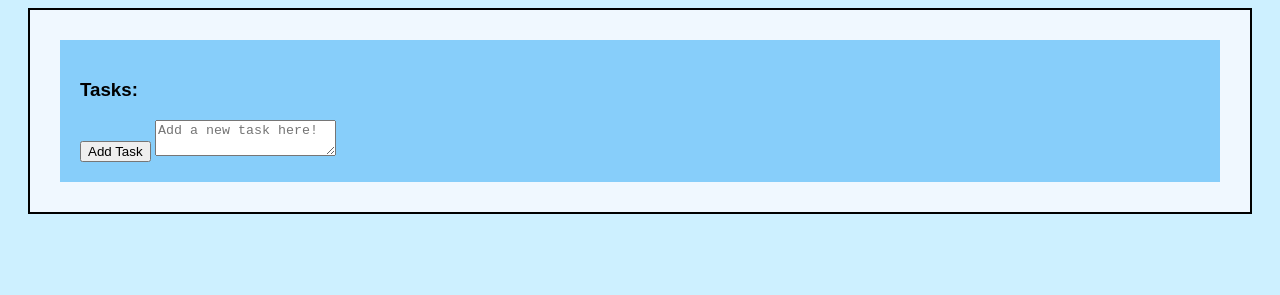
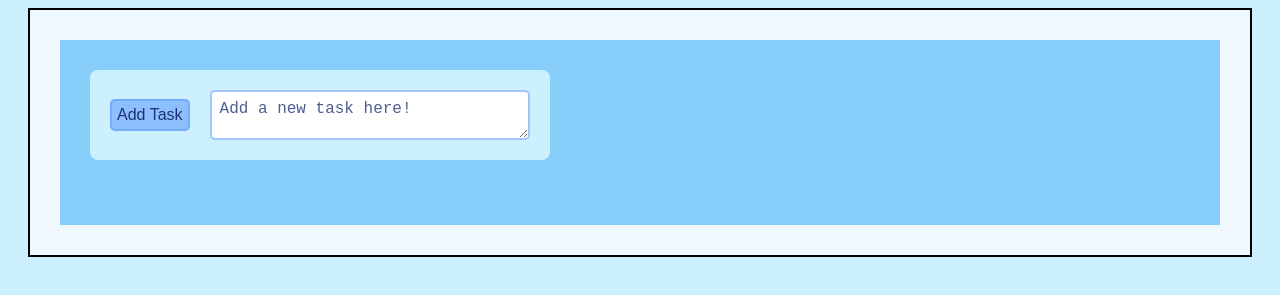
Before and after one commit to maya-venegas/cs361, a website: page sitePages/home.html in a window 1280 px wide. Shown: the part 383-678 px from the top of the page. Drawn offline with Linux system fonts and the light colour scheme.

Commit message:
Tweaking site colors and fixing task addition button placement

```diff
--- a/siteLogic/tasks.js
+++ b/siteLogic/tasks.js
@@ -54,7 +54,7 @@ function createTask(userInput) {
     taskDiv.appendChild(checkbox);
     taskDiv.appendChild(taskText);
 
-    // Add task div to the container
-    var container = addTaskButton.parentNode;
+    // Add task div to the tasks container
+    var container = document.getElementById("in-progress-tasks");
     container.appendChild(taskDiv);
 }
--- a/sitePages/home.html
+++ b/sitePages/home.html
@@ -27,9 +27,13 @@
 </div>
 <div class="task-container">
     <div class="in-progress-section">
-        <h3>Tasks:</h3>
-        <button id="in-progress" class="add-task-button">Add Task</button>
-        <textarea id="new-task-title" placeholder="Add a new task here!"></textarea>
+        <span class="add-task-section">
+            <button id="in-progress" class="add-task-button">Add Task</button>
+            <textarea id="new-task-title" placeholder="Add a new task here!"></textarea>
+        </span>
+        <div id="in-progress-tasks" class="task-list-section">
+            <!-- New tasks are added here dynamically -->
+        </div>
     </div>
 </div>
 <div id="blank-task-modal" class="modal">
--- a/stylesheets/style.css
+++ b/stylesheets/style.css
@@ -1,6 +1,7 @@
 html {
     font-family: Arial, sans-serif;
     background-color: #cdf0ff;
+    color: rgb(31, 49, 114);
     margin: 0;
     padding: 0;
 }
@@ -129,6 +130,53 @@ margin: 10px;
   border-radius: 8px;
 }
 
+.add-task-section {
+  display: flex;
+  align-items: center;
+  justify-content: space-around;
+  background-color: #cdf0ff;
+  width: fit-content;
+  height: fit-content;
+  padding: 20px;
+  margin: 10px;
+  border-radius: 8px;
+}
+
+#new-task-title {
+    height: 30px;
+    width: 300px;
+    font-size: 16px;
+    border-radius: 5px;
+    border: 2px solid #629eff98;
+    padding: 8px;
+}
+
+textarea::placeholder {
+    color: rgba(31, 49, 114, 0.789);
+}
+
+.task-list-section {
+    margin-top: 15px;
+    display: flex;
+    flex-direction: column;
+    padding: 15px;
+}
+
+.add-task-button {
+    margin-right: 20px;
+    padding: 5px;
+    font-size: 16px;
+    color: rgb(31, 49, 114);
+    background-color: #629eff98;
+    border: 2px solid #629eff98;
+    border-radius: 5px;
+}
+
+.add-task-button:hover {
+    background-color: #a3d8f4d0;
+    cursor: pointer;
+}
+
 .service-controls {
     margin-top: 15px;
     display: flex;
```
